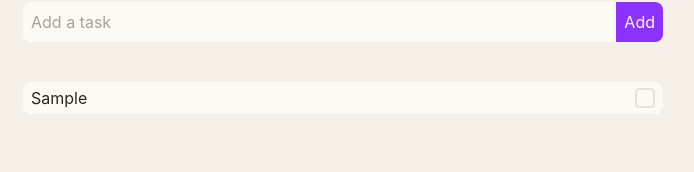
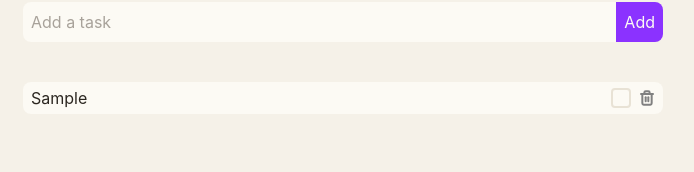
Before and after one commit to AmrGamalbit/react-todo, a React (Vite) app: page / in a window 1280 px wide. Both pictures are taken after typing "Sample" into the empty fields and a click on the button "Add". Shown: the part 118-290 px from the top of the page, without its empty margins (297-991 px from the left). Built offline with nearby package versions, Linux system fonts and the light colour scheme.

Commit message:
feat: allow editing and deleting todos

```diff
--- a/src/App.jsx
+++ b/src/App.jsx
@@ -1,22 +1,54 @@
-import { useState } from 'react'
-import './App.css'
-import TodoForm from './TodoForm'
-import TodoList from './TodoList'
+import { useState } from "react";
+import "./App.css";
+import TodoForm from "./TodoForm";
+import TodoList from "./TodoList";
 
 function App() {
-  const [todos, setTodos] = useState([])
-  function handleToggle(id){
-    setTodos(todos.map((todo) => todo.id === id ? {...todo, completed: !todo.completed} : todo))
-  }
-  function handleAdd(title){
-    const newTodo = {id: Date.now(), title, completed: false}
-    setTodos([newTodo, ...todos])
-  }
-  return (<>
-      <h2 className="text-4xl font-bold text-heading flex items-center justify-center m-10">React ToDo</h2>
-      <TodoForm onAddTodo={handleAdd}/>
-      <TodoList todos={todos} onToggle={handleToggle}/>
-  </>)
+  const [todos, setTodos] = useState([]);
+
+  const handleToggle = (id) => {
+    setTodos(
+      todos.map((todo) =>
+        todo.id === id ? { ...todo, completed: !todo.completed } : todo,
+      ),
+    );
+  };
+
+  const handleAdd = (title) => {
+    const newTodo = { id: Date.now(), title, completed: false };
+    setTodos([newTodo, ...todos]);
+  };
+
+  const handleEdit = (id, newTitle) => {
+    setTodos(
+      todos.map((todo) =>
+        todo.id === id ? { ...todo, title: newTitle } : todo,
+      ),
+    );
+  };
+
+  const handleDelete = (id) => {
+    setTodos(
+      todos.filter((todo) => {
+        todo.id !== id;
+      }),
+    );
+  };
+
+  return (
+    <>
+      <h2 className="text-4xl font-bold text-heading flex items-center justify-center m-10">
+        React ToDo
+      </h2>
+      <TodoForm onAddTodo={handleAdd} />
+      <TodoList
+        todos={todos}
+        onToggle={handleToggle}
+        onEdit={handleEdit}
+        onDelete={handleDelete}
+      />
+    </>
+  );
 }
 
-export default App
+export default App;
--- a/src/TodoItem.jsx
+++ b/src/TodoItem.jsx
@@ -1,12 +1,55 @@
-import { Check } from "lucide-react"
+import { useState, useEffect, useRef } from "react";
+import { Check, Trash } from "lucide-react";
 
-function TodoItem ({title, completed, onToggle}) {
-    let checkboxBg = completed ? 'bg-primary' : 'bg-surface'
-    return (<div className='flex justify-between bg-surface items-center w-1/2 rounded-lg py-1 px-2 mx-auto'>
-        <p className="text-body">{title}</p>
-        <div className={`w-5 h-5 border-2 border-border rounded cursor-pointer flex justify-center items-center ${checkboxBg}`} onClick={onToggle}>
-            {completed && <Check color="#fcfaf4" size={12} strokeWidth={3} />}
-        </div>
-    </div>)
+function TodoItem({ title, completed, onToggle, onEdit, onDelete }) {
+  const [isEditing, setIsEditing] = useState(false);
+  const [editedText, setEditedText] = useState(title);
+  const handleChange = (e) => {
+    setEditedText(e.target.value);
+  };
+  const handleBlur = () => {
+    setIsEditing(false);
+    if (editedText.trim() === "") return;
+    onEdit(editedText);
+  };
+  let checkboxBg = completed ? "bg-primary" : "bg-surface";
+  const inputRef = useRef(null);
+  useEffect(() => {
+    if (isEditing) {
+      inputRef.current.focus();
+    }
+  }, [isEditing]);
+  return (
+    <div className="flex justify-between bg-surface items-center w-1/2 rounded-lg py-1 px-2 mx-auto">
+      {isEditing ? (
+        <input
+          ref={inputRef}
+          value={editedText}
+          onChange={handleChange}
+          onBlur={handleBlur}
+        />
+      ) : (
+        <p className="text-body" onClick={() => setIsEditing(true)}>
+          {title}
+        </p>
+      )}
+      <div className="flex items-center gap-2">
+        <button
+          className={`w-5 h-5 border-2 border-border rounded cursor-pointer flex justify-center items-center ${checkboxBg}`}
+          onClick={onToggle}
+        >
+          {completed && <Check color="#fcfaf4" size={12} strokeWidth={3} />}
+        </button>
+        <button onClick={onDelete}>
+          <Trash
+            size={16}
+            strokeWidth={3}
+            color="gray"
+            className="cursor-pointer"
+          />
+        </button>
+      </div>
+    </div>
+  );
 }
-export default TodoItem
+export default TodoItem;
--- a/src/TodoList.jsx
+++ b/src/TodoList.jsx
@@ -1,11 +1,20 @@
-import TodoItem from "./TodoItem"
+import TodoItem from "./TodoItem";
 
-function TodoList({todos, onToggle}){
-    return <div className="flex flex-col gap-2 my-10">
-        {todos.map((todo) => (
-            <TodoItem key={todo.id} title={todo.title} completed={todo.completed} onToggle={() => onToggle(todo.id)}/>
-        ))}
+function TodoList({ todos, onToggle, onEdit, onDelete }) {
+  return (
+    <div className="flex flex-col gap-2 my-10">
+      {todos.map((todo) => (
+        <TodoItem
+          key={todo.id}
+          title={todo.title}
+          completed={todo.completed}
+          onToggle={() => onToggle(todo.id)}
+          onEdit={(newTitle) => onEdit(todo.id, newTitle)}
+          onDelete={() => onDelete(todo.id)}
+        />
+      ))}
     </div>
+  );
 }
 
-export default TodoList
+export default TodoList;
```
Also changed, not shown: src/TodoForm.jsx (+26 -16 lines).
